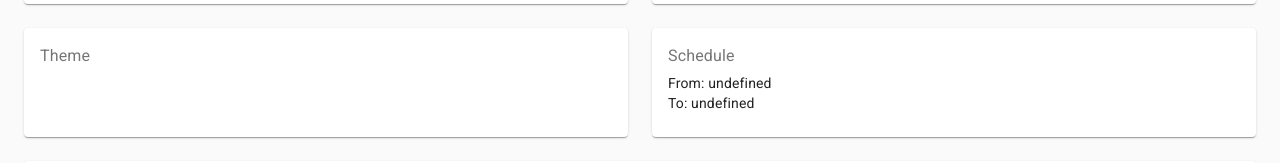
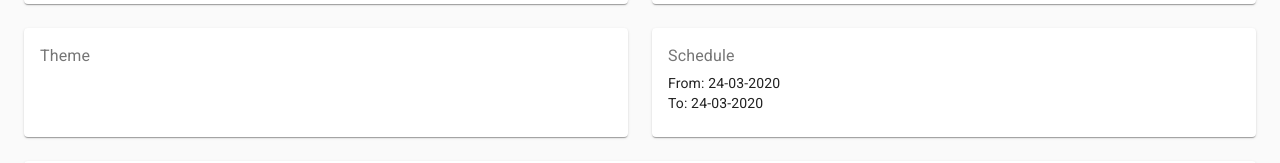
Before and after one commit to hackthehack/hack-zero-v2, a React (Create React App) app: page / in a window 1280 px wide. Shown: the part 162-325 px from the top of the page. Built offline with nearby package versions, Linux system fonts and the light colour scheme; no server answers.

Commit message:
used moment to transform date string

```diff
--- a/package.json
+++ b/package.json
@@ -10,6 +10,7 @@
     "@testing-library/user-event": "^7.2.1",
     "axios": "^0.19.2",
     "clsx": "^1.1.0",
+    "moment": "^2.24.0",
     "react": "^16.13.0",
     "react-dom": "^16.13.0",
     "react-redux": "^7.2.0",
--- a/src/components/Home.js
+++ b/src/components/Home.js
@@ -3,7 +3,7 @@ import Typography from "@material-ui/core/Typography";
 import CssBaseline from "@material-ui/core/CssBaseline";
 import Container from "@material-ui/core/Container";
 import { makeStyles } from "@material-ui/core/styles";
-
+import moment from "moment";
 import Grid from "@material-ui/core/Grid";
 import Card from "@material-ui/core/Card";
 import CardContent from "@material-ui/core/CardContent";
@@ -84,7 +84,10 @@ export const Home = ({
             <FixedCard
               id="schedule"
               title="Schedule"
-              values={[`From: ${from}`, `To: ${to}`]}
+              values={[
+                `From: ${moment(from).format("DD-MM-YYYY")}`,
+                `To: ${moment(to).format("DD-MM-YYYY")}`
+              ]}
             />
           </Grid>
           <Grid item xs={12}>
```
Also changed, not shown: 1 other file (tests, documents, lock files or other folders).
